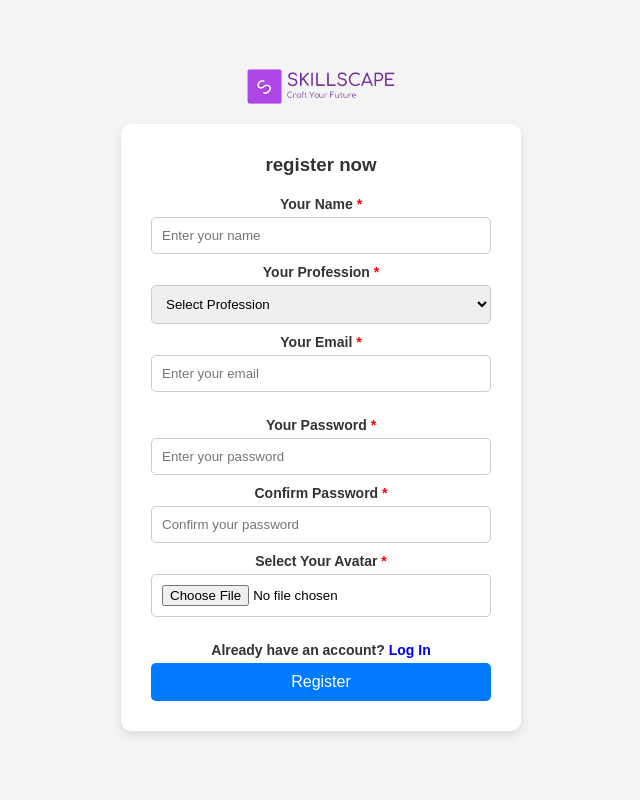
After one commit to the-kumar-amit07/SkillScape, a PHP site: page /register.php in a window 1280 px wide. The commit adds this page. Shown: the whole page, without its empty margins (319-959 px from the left). Run offline with PHP 8.4, Linux system fonts and the light colour scheme.

Commit message:
Refactor login and registration process; add new images and styles for user interface

```diff
--- /dev/null
+++ b/admin/register.php
@@ -0,0 +1,125 @@
+<?php
+include '../components/dbConnect.php';
+
+if(isset($_POST['register'])) {
+    $id = uniqueId();
+
+    $name = $_POST['name'];
+    $name = filter_var($name, FILTER_SANITIZE_STRING);
+
+    $profession= $_POST['profession'];
+    $profession = filter_var($profession, FILTER_SANITIZE_STRING);
+
+    $email = $_POST['email'];
+    $email = filter_var($email, FILTER_SANITIZE_EMAIL);
+
+    $password = $_POST['password'];
+    $password = filter_var($password, FILTER_SANITIZE_STRING);
+
+    $confirmPassword = $_POST['confirm_password'];
+    $confirmPassword = filter_var($confirmPassword, FILTER_SANITIZE_STRING);
+
+    if ($password != $confirmPassword) {
+        $message[] = 'Password does not match';
+    } else {
+        $hashPassword = password_hash($password, PASSWORD_DEFAULT);
+        if (!isset($_FILES['avatar']) || $_FILES['avatar']['error'] != UPLOAD_ERR_OK) {
+            $message[] = 'Please select an image';
+        }else {
+            $image = $_FILES['avatar']['name'];
+            $image = filter_var($image, FILTER_SANITIZE_STRING);
+            $fileExtension = pathinfo($image, PATHINFO_EXTENSION);
+            $rename = uniqueId().'.'.$fileExtension;
+            $imgSize = $_FILES['avatar']['size'];
+            $imgTempName = $_FILES['avatar']['tmp_name'];
+            $imgFolderPath = '../bucket/'.$rename;
+
+            $selectTutor = $connectDB->prepare("SELECT * FROM `instructor` WHERE `email` = ? ");
+            $selectTutor->execute([$email]);
+
+            if ($selectTutor->rowCount() > 0) {
+                $message[] = 'Email already exists';
+            } else {
+                $insertTutor = $connectDB->prepare(("INSERT INTO `instructor` (id, name, profession, email, password, avatar ) VALUES (?,?,?,?,?,?)"));
+                if ($insertTutor->execute([$id,$name,$profession,$email,$hashPassword,$rename])) {
+                    if (move_uploaded_file($imgTempName, $imgFolderPath)) {
+                        $message[] = 'Registration Successful, Please Login';
+                    } else {
+                        $message[] = 'Failed to upload avatar';
+                    }
+                } else{
+                    $message[] = 'Registration Failed';
+                }
+            }
+        }
+    }
+}
+
+?>
+
+<style>
+    <?php include '../css/register_style.css'; ?>
+</style>
+
+<!DOCTYPE html>
+<html lang="en">
+<head>
+    <meta charset="UTF-8">
+    <meta name="viewport" content="width=device-width, initial-scale=1.0">
+    <title>Admin Registration</title>
+
+    <link href="https://fonts.googleapis.com/css2?family=Material+Symbols+Outlined" rel="stylesheet">
+</head>
+<body>
+    <?php
+        if (isset($message)) {
+            foreach ($message as $message) {
+                echo '
+                <div class="message">
+                    <span>' . $message . '</span>
+                    <i class="material-symbols-outlined" onclick="this.parentElement.remove()">close</i>
+                </div>
+                ';
+            }
+        }
+    ?>
+
+    <header>
+            <img src="../images/skillscape-high-resolution-logo-transparent.png" alt="SkillScape Logo" width="100">
+    </header>
+
+        <main class="login-container">
+            <form action="" method="post" enctype="multipart/form-data">
+                <h3>register now</h3>
+                <section>
+                    <p>Your Name <span>*</span></p>
+                    <input type="text" name="name" class="box" placeholder="Enter your name" maxlength="50" required>
+                    <p>Your Profession <span>*</span></p>
+                    <select name="profession" class="box" required >
+                        <option value="Select Profession" disabled selected>Select Profession</option>
+                        <option value="Web Developer">Web Developer</option>
+                        <option value="Graphic Designer">Graphic Designer</option>
+                        <option value="UI/UX Designer">UI/UX Designer</option>
+                        <option value="Digital Marketer">Digital Marketer</option>
+                        <option value="Content Writer">Content Writer</option>
+                        <option value="SEO Expert">SEO Expert</option>
+                        <option value="Video Editor">Video Editor</option>
+                        <option value="Photographer">Photographer</option>
+                    </select>
+                    <p>Your Email <span>*</span></p>
+                    <input type="email" name="email" class="box" placeholder="Enter your email" maxlength="50" required>
+                </section>
+                <section>
+                    <p>Your Password <span>*</span></p>
+                    <input type="password" name="password" class="box" placeholder="Enter your password" maxlength="50" required>
+                    <p>Confirm Password <span>*</span></p>
+                    <input type="password" name="confirm_password" class="box" placeholder="Confirm your password" maxlength="50" required>
+                    <p>Select Your Avatar <span>*</span></p>
+                    <input type="file" name="avatar" class="box" accept="image/*" required>
+                </section>
+                <p>Already have an account? <a href="logIn.php">Log In</a></p>
+                <input type="submit" name="register" class="btn" value="Register">
+            </form>
+        </main>
+</body>
+</html>
--- a/css/admin_style.css
+++ b/css/admin_style.css
@@ -157,7 +157,7 @@ header a img:hover {
     box-shadow: 0 2px 10px rgba(0, 0, 0, 0.1);
     padding: 20px;
     transition: transform 0.3s ease-in-out;
-    transition: 0.3s linear;
+    /* transition: 0.3s linear; */
 }
 
 .sidebar.active {
```
Also changed, not shown: admin/dashboard.php (+14 -5 lines), admin/logIn.php (+31 -47 lines), components/navbar.php (+12 -18 lines), bucket/OumrvzNzT1ZrYVLeQKXf.jpeg (added), bucket/USvHad7Ikdhixijs8cJw.jpeg (added), bucket/dXCvoXkgPvygr7rhrqNL.jpg (added), bucket/wcJ6pJZGfAL7vV9NIcXT.jpg (added), css/register_style.css (renamed from css/login_style.css), 1 other file.
